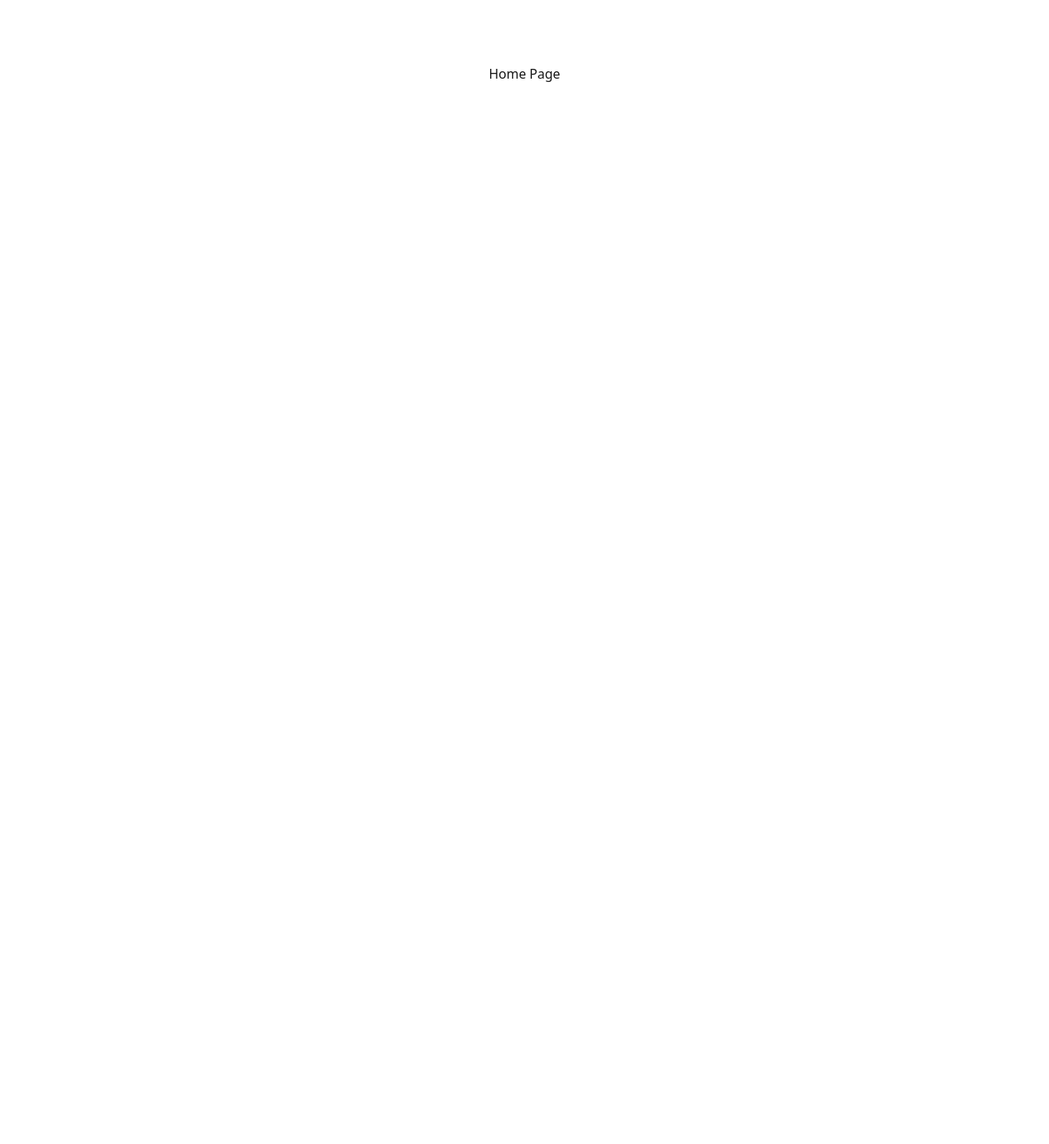
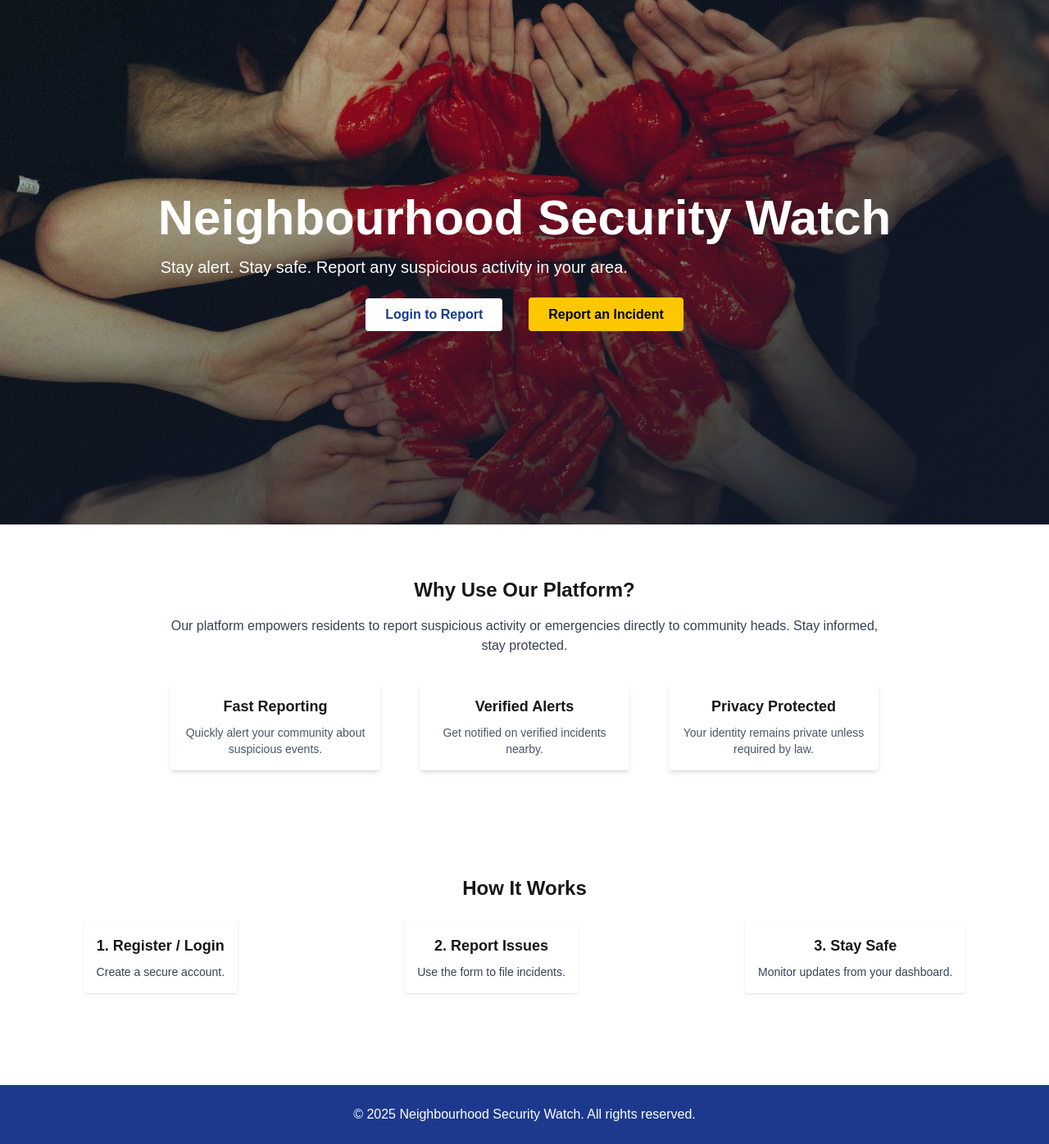
Before and after one commit to Stackarius/neighbor_security, a Next.js app: page / in a window 1280 px wide. Shown: the whole page at 82% size. Before the commit the page ends 800 px from the top, so only its background shows below. Built offline with nearby package versions, Linux system fonts and the light colour scheme; no server answers; the database is empty.

Commit message:
feat: designed homepage, added bg-image, link to dashboard of user is logged in

```diff
--- a/src/app/page.js
+++ b/src/app/page.js
@@ -1,9 +1,151 @@
-import Image from "next/image";
+"use client";
+
+import { motion } from "framer-motion";
+import { useEffect, useState } from "react";
+import { supabase } from "../lib/supabaseClient";
+import Link from "next/link";
 
 export default function Home() {
+
+ const [reports, setReports] = useState([]);
+ const [user, setUser] = useState(null);
+
+ useEffect(() => {
+   const fetchReportsAndUser = async () => {
+     const {
+       data: { user },
+     } = await supabase.auth.getUser();
+     setUser(user);
+
+     const { data, error } = await supabase
+       .from("reports")
+       .select("*")
+       .order("created_at", { ascending: false })
+       .limit(3);
+
+     if (!error) setReports(data);
+   };
+
+   fetchReportsAndUser();
+ }, []);
+
   return (
-    <div className="font-sans grid grid-rows-[20px_1fr_20px] items-center justify-items-center min-h-screen p-8 pb-20 gap-16 sm:p-20">
-      Home Page
-    </div>
+    <main className="w-full">
+      {/* Hero Section */}
+      <div
+        className="relative h-[80vh] bg-cover bg-center"
+        style={{ backgroundImage: "url('/hands.jpg')" }}
+      >
+        <div className="absolute text-center inset-0 bg-gradient-to-br from-black-400 to-gray-900 bg-opacity-10 flex flex-col items-center justify-center text-white text-center px-4">
+          <motion.section
+            initial={{ opacity: 0, y: -30 }}
+            animate={{ opacity: 1, y: 0 }}
+            transition={{ duration: 0.6 }}
+            className=" text-white py-20 text-center"
+          >
+            <h1 className="text-6xl font-bold mb-4">
+              Neighbourhood Security Watch
+            </h1>
+            <motion.p
+              initial={{ opacity: 0, y: 20 }}
+              animate={{ opacity: 1, y: 0 }}
+              transition={{ duration: 0.9, delay: 0.2 }}
+              className="text-lg text-center md:text-xl mb-6 max-w-xl"
+            >
+              Stay alert. Stay safe. Report any suspicious activity in your
+              area.
+            </motion.p>
+            <Link href={user ? "/dashboard" : "/login"}>
+              <button className="bg-white text-blue-900 font-semibold px-6 py-2 rounded hover:bg-gray-200 transition">
+                {user ? "Go to Dashboard" : "Login to Report"}
+              </button>
+            </Link>
+          <motion.a
+            href="/report"
+            whileHover={{ scale: 1.05 }}
+            whileTap={{ scale: 0.95 }}
+            className="bg-yellow-400 ml-8 hover:bg-yellow-500 text-black px-6 py-3 rounded font-semibold transition"
+          >
+            Report an Incident
+          </motion.a>
+          </motion.section>
+
+        </div>
+      </div>
+
+      {/* About Section */}
+      <motion.section
+        initial={{ opacity: 0 }}
+        whileInView={{ opacity: 1 }}
+        transition={{ duration: 0.5 }}
+        viewport={{ once: true }}
+        className="py-16 px-4 max-w-4xl mx-auto text-center"
+      >
+        <h2 className="text-2xl font-bold mb-4">Why Use Our Platform?</h2>
+        <p className="text-gray-700 mb-6">
+          Our platform empowers residents to report suspicious activity or
+          emergencies directly to community heads. Stay informed, stay
+          protected.
+        </p>
+        <div className="flex flex-col sm:flex-row justify-around mt-8 gap-12">
+          {["Fast Reporting", "Verified Alerts", "Privacy Protected"].map(
+            (title, i) => (
+              <motion.div
+                key={i}
+                className="bg-white shadow-md p-4 rounded w-full sm:w-1/3"
+                whileHover={{ scale: 1.05 }}
+              >
+                <h3 className="font-semibold text-lg mb-2">{title}</h3>
+                <p className="text-sm text-gray-600">
+                  {title === "Fast Reporting" &&
+                    "Quickly alert your community about suspicious events."}
+                  {title === "Verified Alerts" &&
+                    "Get notified on verified incidents nearby."}
+                  {title === "Privacy Protected" &&
+                    "Your identity remains private unless required by law."}
+                </p>
+              </motion.div>
+            )
+          )}
+        </div>
+      </motion.section>
+
+      {/* How It Works */}
+      <motion.section
+        initial={{ opacity: 0 }}
+        whileInView={{ opacity: 1 }}
+        transition={{ duration: 0.5 }}
+        viewport={{ once: true }}
+        className="py-16 px-4 text-center"
+      >
+        <h2 className="text-2xl font-bold mb-6">How It Works</h2>
+        <div className="flex flex-col sm:flex-row justify-around gap-8">
+          {["Register / Login", "Report Issues", "Stay Safe"].map((step, i) => (
+            <motion.div
+              key={i}
+              className="bg-white shadow p-4 rounded"
+              whileHover={{ y: -5 }}
+            >
+              <h3 className="font-semibold text-lg mb-2">
+                {i + 1}. {step}
+              </h3>
+              <p className="text-sm text-gray-700">
+                {step === "Register / Login" && "Create a secure account."}
+                {step === "Report Issues" && "Use the form to file incidents."}
+                {step === "Stay Safe" && "Monitor updates from your dashboard."}
+              </p>
+            </motion.div>
+          ))}
+        </div>
+      </motion.section>
+
+      {/* Footer */}
+      <footer className="bg-blue-900 text-white py-6 text-center mt-12">
+        <p>
+          &copy; {new Date().getFullYear()} Neighbourhood Security Watch. All
+          rights reserved.
+        </p>
+      </footer>
+    </main>
   );
 }
```
